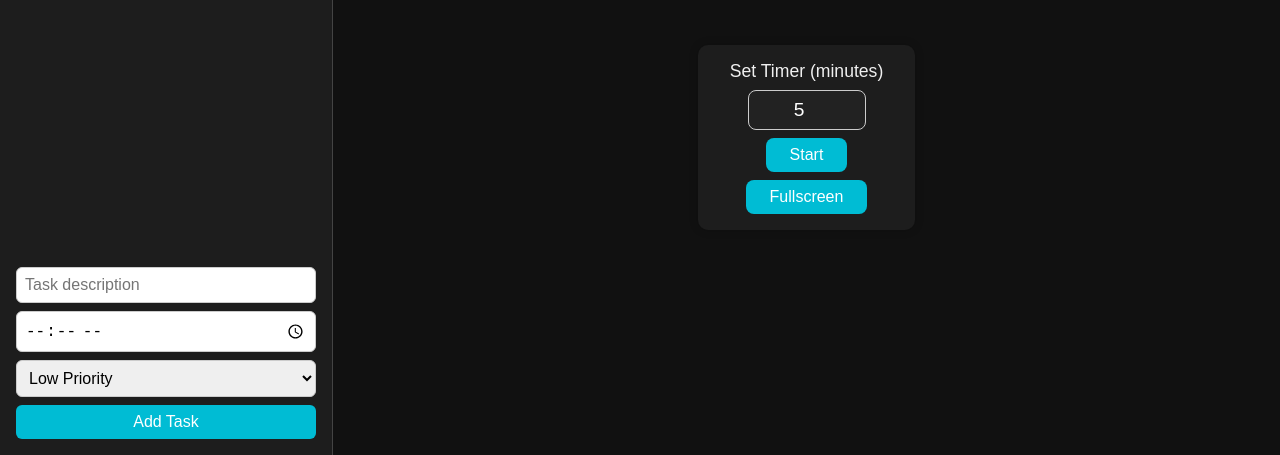
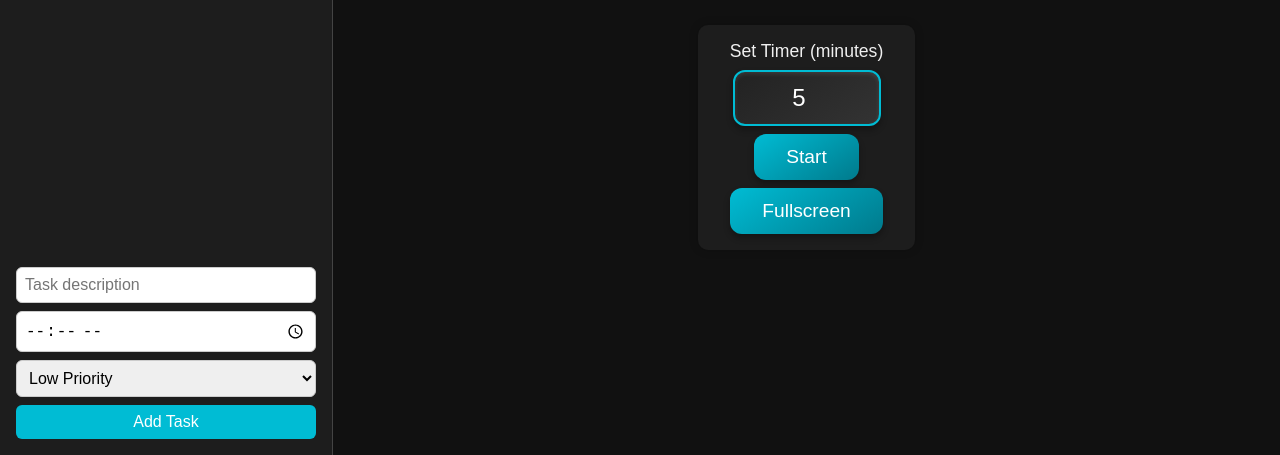
Before and after one commit to bek-shoyatbek/busy-clock, a plain HTML site: page index.html in a window 1280 px wide. Shown: the part 345-800 px from the top of the page. Drawn offline with Linux system fonts and the light colour scheme.

Commit message:
feat: making timer extra extra beautiful

```diff
--- a/index.html
+++ b/index.html
@@ -132,29 +132,45 @@
     }
 
     #minutesInput {
-      padding: 0.5rem;
-      font-size: 1.2rem;
-      width: 100px;
+      padding: 0.75rem;
+      font-size: 1.5rem;
+      width: 120px;
       text-align: center;
-      border: 1px solid #ccc;
-      border-radius: 8px;
-      background-color: #222;
+      border: 2px solid var(--accent);
+      border-radius: 12px;
+      background: linear-gradient(145deg, #222, #333);
       color: #fff;
+      box-shadow: 0 4px 6px rgba(0, 0, 0, 0.3), inset 0 2px 4px rgba(255, 255, 255, 0.1);
+      transition: transform 0.2s, box-shadow 0.2s;
+    }
+
+    #minutesInput:focus {
+      outline: none;
+      transform: scale(1.05);
+      box-shadow: 0 6px 8px rgba(0, 0, 0, 0.4), inset 0 2px 6px rgba(255, 255, 255, 0.2);
     }
 
     .controls button {
-      padding: 0.5rem 1.5rem;
-      font-size: 1rem;
+      padding: 0.75rem 2rem;
+      font-size: 1.2rem;
       border: none;
-      border-radius: 8px;
+      border-radius: 12px;
       cursor: pointer;
-      background-color: var(--accent);
+      background: linear-gradient(145deg, var(--accent), #007a8c);
       color: #fff;
-      transition: background-color 0.3s;
+      box-shadow: 0 4px 6px rgba(0, 0, 0, 0.3);
+      transition: transform 0.2s, box-shadow 0.2s, background 0.3s;
     }
 
     .controls button:hover {
-      background-color: #0097a7;
+      background: linear-gradient(145deg, #0097a7, var(--accent));
+      transform: translateY(-2px);
+      box-shadow: 0 6px 8px rgba(0, 0, 0, 0.4);
+    }
+
+    .controls button:active {
+      transform: translateY(2px);
+      box-shadow: 0 2px 4px rgba(0, 0, 0, 0.2);
     }
 
     .theme-toggle {
```
